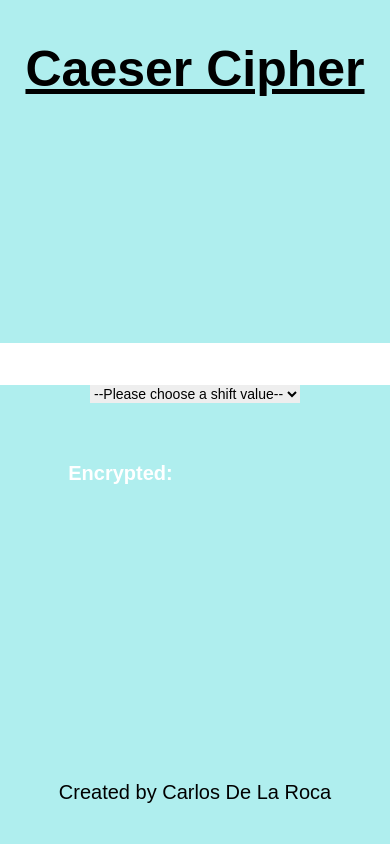
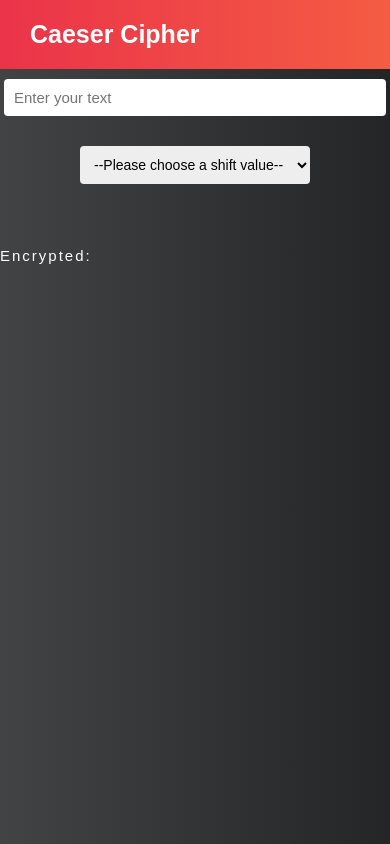
Before and after one commit to carlosdlroca/caesar-cipher, a React (Create React App) app: page / in a window 390 px wide. Built offline with nearby package versions, Linux system fonts and the light colour scheme.

Commit message:
Edit Styling

```diff
--- a/src/App.js
+++ b/src/App.js
@@ -34,10 +34,11 @@ export default () => {
 
     return (
         <main className='App'>
-            <h1>Caeser Cipher</h1>
+            <header className='HeaderTitle'>Caeser Cipher</header>
             <section className='Cipher'>
                 <Input
                     value={text}
+                    placeholder={"Enter your text"}
                     onChange={e => {
                         const { value } = e.target;
                         setText(value);
@@ -52,12 +53,10 @@ export default () => {
                     }}
                 />
                 <h3 className='EncryptedText'>
-                    <span>Encrypted:</span> <br /> {encryptedText}
+                    <span class='EncryptedLabel'>Encrypted:</span> <br />{" "}
+                    {encryptedText}
                 </h3>
             </section>
-            <footer>
-                Created by <span className='Author'>Carlos De La Roca</span>
-            </footer>
         </main>
     );
 };
--- a/src/Styles.css
+++ b/src/Styles.css
@@ -6,34 +6,35 @@
     box-sizing: inherit;
 }
 
-:root {
-    --font-size: 3rem;
-}
-
 html {
     box-sizing: border-box;
     font-size: 62.5%;
     font-family: sans-serif;
-    background: paleturquoise;
+    background: linear-gradient(to left, #232526, #414345);
+    color: white;
 }
 
 .App {
-    display: flex;
-    flex-direction: column;
-    justify-content: space-between;
-    align-content: center;
-
     height: 100vh;
 }
 
-h1 {
-    font-size: 5rem;
-    text-align: center;
-    margin-top: 4rem;
-    text-decoration: underline;
+.HeaderTitle {
+    padding: 2rem 3rem;
+    width: 100%;
+    font-size: 4rem;
+    font-weight: 600;
+    background: linear-gradient(to right, #eb3349, #f45c43);
+}
+
+.HeaderTitle::selection {
+    background: grey;
 }
 
 .Cipher {
+    position: absolute;
+    top: 50%;
+    left: 50%;
+    transform: translate(-50%, -50%);
     display: flex;
     flex-flow: row wrap;
     justify-content: center;
@@ -42,21 +43,19 @@ h1 {
 }
 
 .Input {
-    font-size: var(--font-size);
+    font-size: 3rem;
     padding: .4rem .5rem;
     border: none;
+    border-radius: .4rem 0 0 .4rem;
 }
 
 .Shift {
-    font-size: 1.4rem;
     background-color: #eee;
     border: none;
+    border-radius: 0 .4rem .4rem 0;
+    cursor: pointer;
+    font-size: 1.4rem;
     transition: background-color .2s ease-in-out;
-}
-
-.Shift:hover {
-    background-color: #ddd;
-    cursor: pointer;
 }
 
 .EncryptedText {
@@ -66,13 +65,44 @@ h1 {
     flex: 0 0 100%;
 }
 
-.EncryptedText span {
-    font-size: 2rem;
-    color: white;
+.EncryptedLabel {
+    font-size: 1.5rem;
+    color: #fdfdfd;
+    font-weight: 100;
+    letter-spacing: .2rem;
 }
 
-footer {
-    font-size: 2rem;
-    text-align: center;
-    margin-bottom: 4rem;
+@media only screen and (max-width: 905px) {
+    .HeaderTitle {
+        font-size: 2.5rem;
+    }
+
+    .Cipher {
+        width: 100%;
+    }
+
+    .Input {
+        font-size: 1.5rem;
+        padding: 1rem;
+    }
 }
+
+@media only screen and (max-width: 680px) {
+    .Cipher {
+        margin-top: 1rem;
+        position: unset;
+        transform: translate(0, 0);
+    }
+
+    .Input {
+        flex: 0 0 98%;
+        border-radius: .4rem;
+    }
+
+    .Shift {
+        flex: 0 0 50%;
+        margin-top: 3rem;
+        padding: 1rem;
+        border-radius: .4rem;
+    }
+}
```
